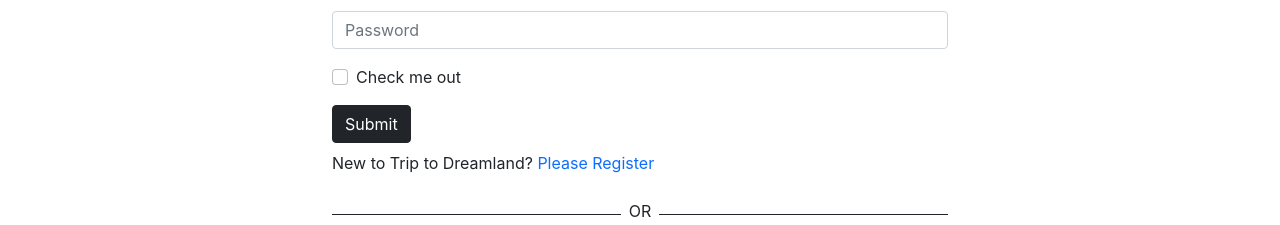
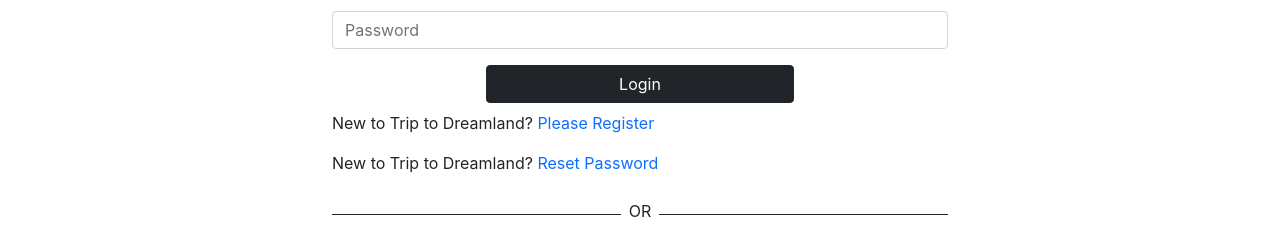
Before and after one commit to Shuvo-Jyoti-Sarkar/assignment-10, a React (Create React App) app: page /login in a window 1280 px wide. Shown: the part 267-492 px from the top of the page. Built offline with nearby package versions, Linux system fonts and the light colour scheme; no server answers.

Commit message:
error handling and email verification done

```diff
--- a/src/Pages/Login/Login/Login.js
+++ b/src/Pages/Login/Login/Login.js
@@ -1,6 +1,6 @@
 import React, { useRef } from 'react';
 import { Button, Form } from 'react-bootstrap';
-import { useSignInWithEmailAndPassword } from 'react-firebase-hooks/auth';
+import { useSendPasswordResetEmail, useSignInWithEmailAndPassword } from 'react-firebase-hooks/auth';
 import { Link, useLocation, useNavigate } from 'react-router-dom';
 import auth from '../../../firebase.init';
 import SocialLogin from '../SocialLogin/SocialLogin';
@@ -18,6 +18,8 @@ const Login = () => {
         loading,
         error,
     ] = useSignInWithEmailAndPassword(auth);
+
+    const [sendPasswordResetEmail, sending] = useSendPasswordResetEmail(auth);
 
     let errorElement;
 
@@ -41,6 +43,12 @@ const Login = () => {
         navigate('/register');
     }
 
+    const resetPassword = async () => {
+        const email = emailRef.current.value;
+        await sendPasswordResetEmail(email);
+        alert('Sent email');
+    }
+
     return (
         <div className='container w-50 mx-auto'>
             <h2 className='text-dark text-center mt-2'>Please Login</h2>
@@ -55,15 +63,14 @@ const Login = () => {
                     <Form.Control ref={passwordRef} type="password" placeholder="Password" required />
                 </Form.Group>
 
-                <Form.Group className="mb-3" controlId="formBasicCheckbox">
-                    <Form.Check type="checkbox" label="Check me out" />
-                </Form.Group>
-                <Button variant="dark" type="submit">
-                    Submit
+
+                <Button variant="dark w-50 mx-auto d-block mb-2" type="submit">
+                    Login
                 </Button>
             </Form>
             {errorElement}
             <p className='mt-2'>New to Trip to Dreamland? <Link to='/register' className='text-primary text-decoration-none' onClick={navigateRegister}>Please Register</Link></p>
+            <p className='mt-2'>New to Trip to Dreamland? <Link to='/register' className='text-primary text-decoration-none' onClick={resetPassword}>Reset Password</Link></p>
             <SocialLogin></SocialLogin>
         </div>
     );
--- a/src/Pages/Login/Register/Register.js
+++ b/src/Pages/Login/Register/Register.js
@@ -13,7 +13,7 @@ const Register = () => {
         user,
         loading,
         error,
-    ] = useCreateUserWithEmailAndPassword(auth);
+    ] = useCreateUserWithEmailAndPassword(auth, { sendEmailVerification: true });
     const navigate = useNavigate();
 
     const handleRegister = event => {
@@ -47,9 +47,9 @@ const Register = () => {
                 </Form.Group>
 
                 <Form.Group className="mb-3" controlId="formBasicCheckbox">
-                    <Form.Check type="checkbox" label="Check me out" />
+                    <Form.Check type="checkbox" label="Accept Terms and Conditions" />
                 </Form.Group>
-                <Button variant="dark" type="submit">
+                <Button className='mt-2' variant="dark" type="submit">
                     Register
                 </Button>
             </Form>
```
